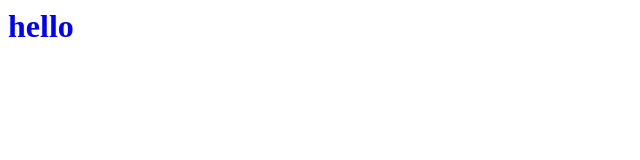
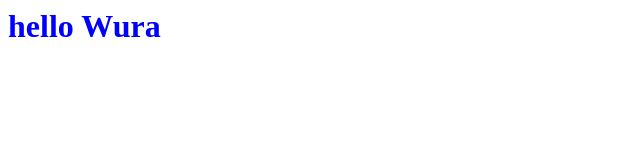
Before and after one commit to Wuraos/test-prj, a plain HTML site: page index.html in a window 1280 px wide. Shown: the whole page, without its empty margins (0-640 px from the left). Drawn offline with Linux system fonts and the light colour scheme.

Commit message:
Change message in heading

```diff
--- a/index.html
+++ b/index.html
@@ -4,6 +4,6 @@
   <link rel="stylesheet" href="css/style.css">
 </head>
 <body>
-<h1>hello</h1>
+<h1>hello Wura</h1>
 </body>
 </html>
```
